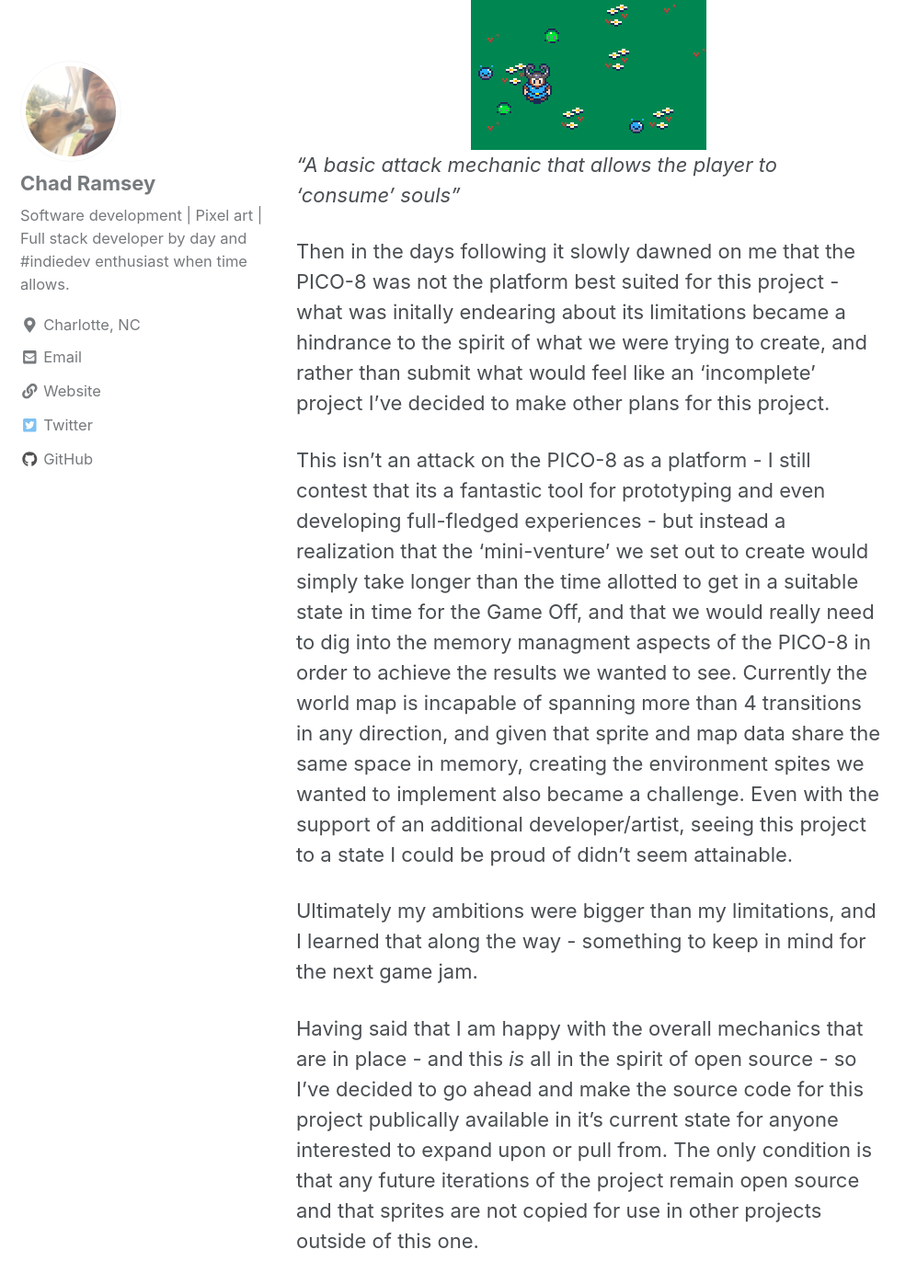
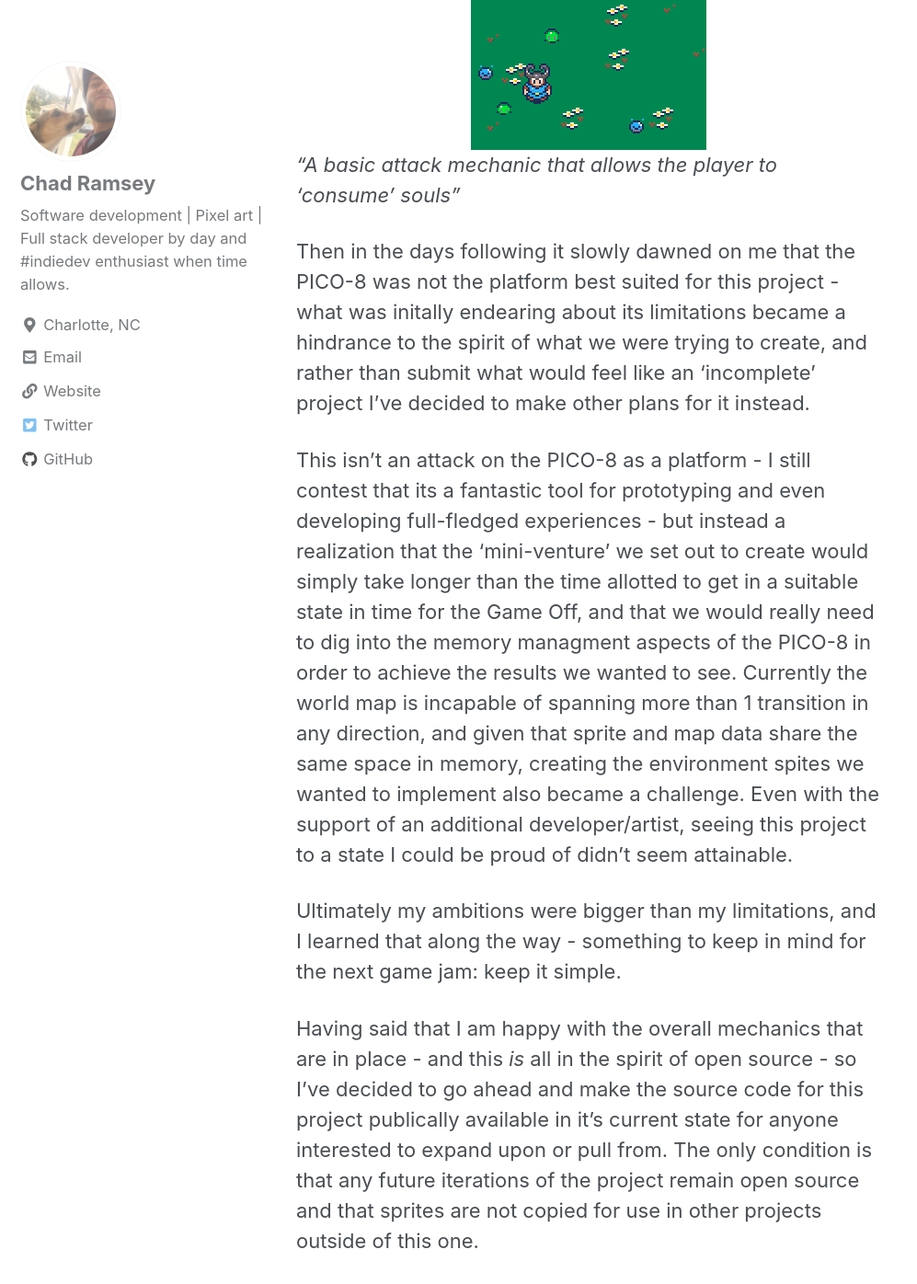
Before and after one commit to chadramsey/chadramsey.github.io, a Jekyll site: the page built from _posts/2018-11-26-pico8-game-jam-three.md, in a window 1280 px wide and 1400 px high, scrolled down 615 px. Shown: the top 1396 px of the window at 92% size, without its empty margins (0-997 px from the left). Built offline with Jekyll 4.4.1, drawn with Linux system fonts in a browser that asks for light colours; cached includes are drawn as plain includes; nearby versions of some CDN libraries.

Commit message:
Edits to game jam 2/2

```diff
--- a/_posts/2018-11-26-pico8-game-jam-three.md
+++ b/_posts/2018-11-26-pico8-game-jam-three.md
@@ -15,15 +15,15 @@
 *"A basic attack mechanic that allows the player to 'consume' souls"*
 
 Then in the days following it slowly dawned on me that the PICO-8 was not the platform best suited for this project - what was initally endearing about its limitations became
-a hindrance to the spirit of what we were trying to create, and rather than submit what would feel like an 'incomplete' project I've decided to make other plans for this project.
+a hindrance to the spirit of what we were trying to create, and rather than submit what would feel like an 'incomplete' project I've decided to make other plans for it instead.
 
 This isn't an attack on the PICO-8 as a platform - I still contest that its a fantastic tool for prototyping and even developing full-fledged
 experiences - but instead a realization that the 'mini-venture' we set out to create would simply take longer than the time allotted to get in a suitable state in time for the Game Off,
-and that we would really need to dig into the memory managment aspects of the PICO-8 in order to achieve the results we wanted to see. Currently the world map is incapable of spanning more than 4 transitions in any direction, and given that sprite and map data share the same space in memory, creating the
+and that we would really need to dig into the memory managment aspects of the PICO-8 in order to achieve the results we wanted to see. Currently the world map is incapable of spanning more than 1 transition in any direction, and given that sprite and map data share the same space in memory, creating the
 environment spites we wanted to implement also became a challenge. Even with the support of an additional developer/artist, seeing this project to a state I
 could be proud of didn't seem attainable.
 
-Ultimately my ambitions were bigger than my limitations, and I learned that along the way - something to keep in mind for the next game jam.
+Ultimately my ambitions were bigger than my limitations, and I learned that along the way - something to keep in mind for the next game jam: keep it simple.
 
 Having said that I am happy with the overall mechanics that are in place - and this *is* all in the spirit of open source - so I've decided to go ahead and make the
 source code for this project publically available in it's current state for anyone interested to expand upon or pull from. The only condition is that any future
```
